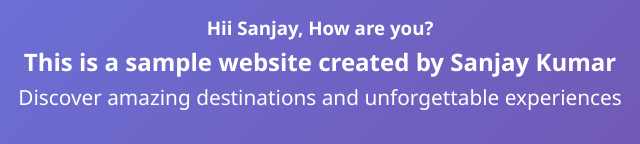
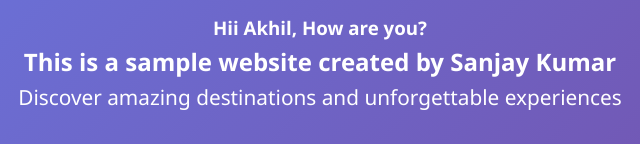
Before and after one commit to Sanjaykumar0102/GitCollab, a plain HTML site: page travel-website/index.html in a window 1280 px wide. Shown: the part 329-473 px from the top of the page, 320-960 px from the left. Drawn offline with Linux system fonts and the light colour scheme.

Commit message:
Changed Name
Changed name from sanjay to akhil

```diff
--- a/travel-website/index.html
+++ b/travel-website/index.html
@@ -29,7 +29,7 @@
     <section id="home" class="hero">
         <div class="hero-content">
             <h1>Explore the World</h1>
-            <h3> Hii Sanjay, How are you? </h3>
+            <h3> Hii Akhil, How are you? </h3>
             <h2>This is a sample website created by Sanjay Kumar</h2>
             <p>Discover amazing destinations and unforgettable experiences</p>
             <button class="cta-button">Start Exploring</button>
```
